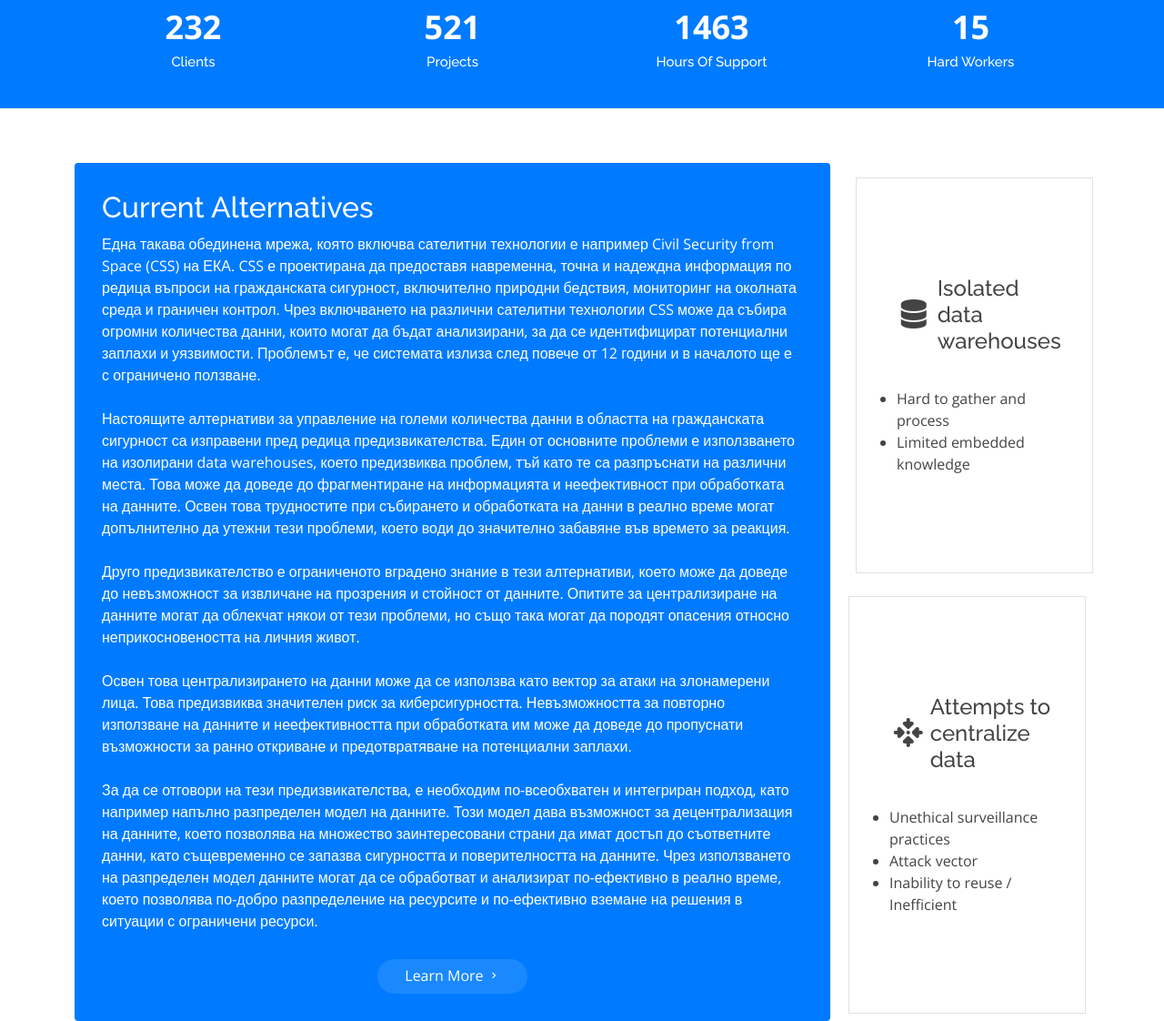
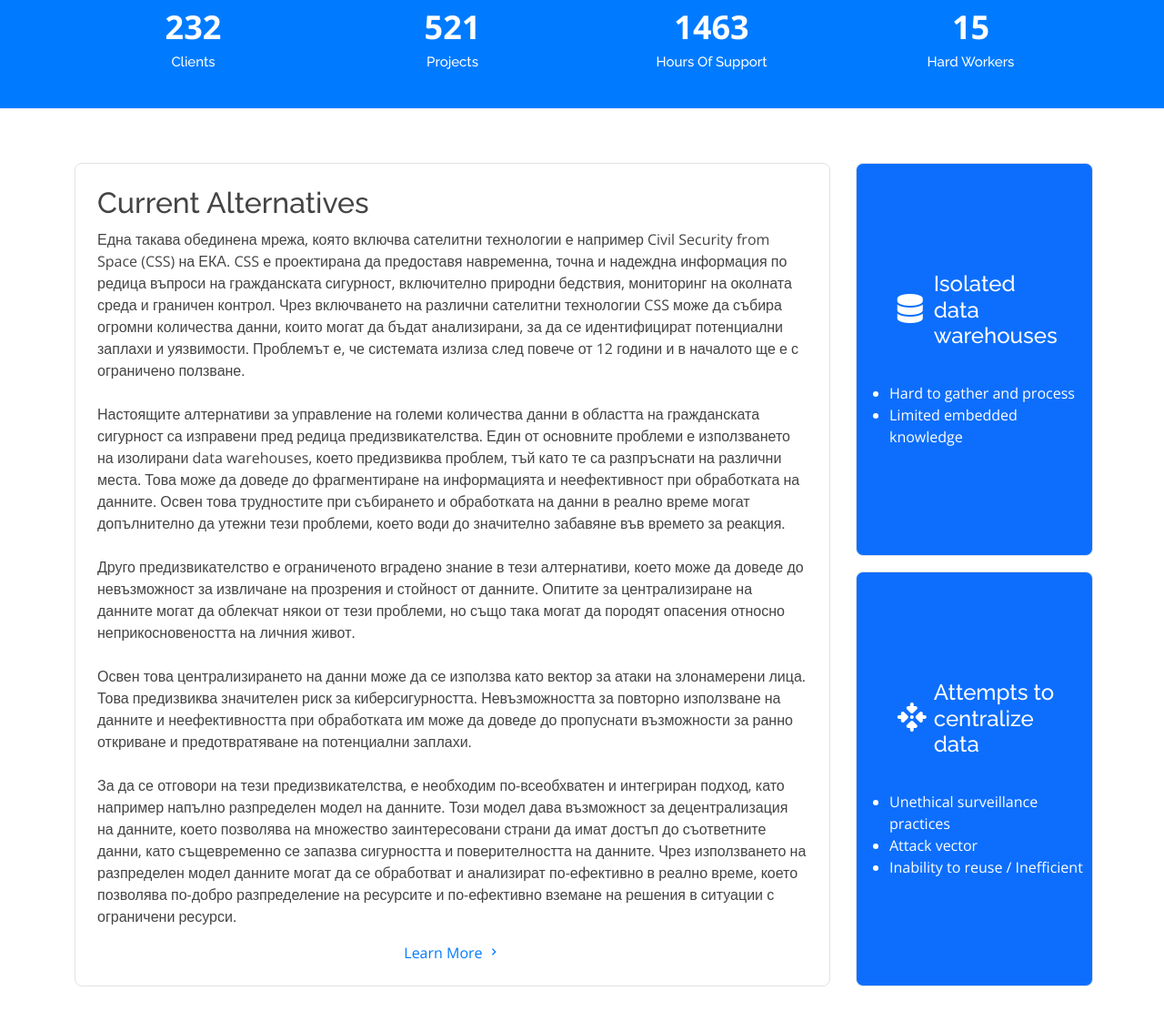
Before and after one commit to antonAtananasov/CASSINI-Hackathon, a plain HTML site: page website/index.html in a window 1280 px wide. Shown: the part 2214-3336 px from the top of the page at 91% size. Drawn offline with nearby package versions, Linux system fonts and the light colour scheme.

Commit message:
inverted colors in par 2

```diff
--- a/website/index.html
+++ b/website/index.html
@@ -309,8 +309,8 @@
       <div class="container">
 
         <div class="row">
-          <div class="col-lg-9 d-flex align-items-stretch" data-aos="fade-right">
-            <div class="content">
+          <div class="col-lg-9 d-flex align-items-stretch mb-3 me-0" data-aos="fade-right">
+            <div class="border rounded-3 p-4">
               <h2>Current Alternatives</h2>
               <p>
                 Една такава обединена мрежа, която включва сателитни технологии е например Civil Security from Space
@@ -353,8 +353,8 @@
               </div>
             </div>
           </div>
-          <div class="row col-lg-3">
-            <div class="col-lg-12 d-flex align-items-center justify-content-center border m-3" data-aos="zoom-in"
+          <div class="row col-lg-3 ms-1 pb-3">
+            <div class="col-lg-12 d-flex align-items-center justify-content-center border p-1 bg-primary text-white rounded-3" data-aos="zoom-in"
               data-aos-delay="200">
               <div class="icon-box mt-4 mt-xl-0">
                 <div class="row justify-content-center">
@@ -375,7 +375,7 @@
               </div>
             </div>
 
-            <div class="col-lg-12 d-flex align-items-center justify-content-center border m-2" data-aos="zoom-in"
+            <div class="col-lg-12 d-flex align-items-center justify-content-center border p-1 mt-3 bg-primary text-white rounded-3" data-aos="zoom-in"
               data-aos-delay="300">
               <div class="icon-box mt-4 mt-xl-0">
                 <div class="row justify-content-center">
```
